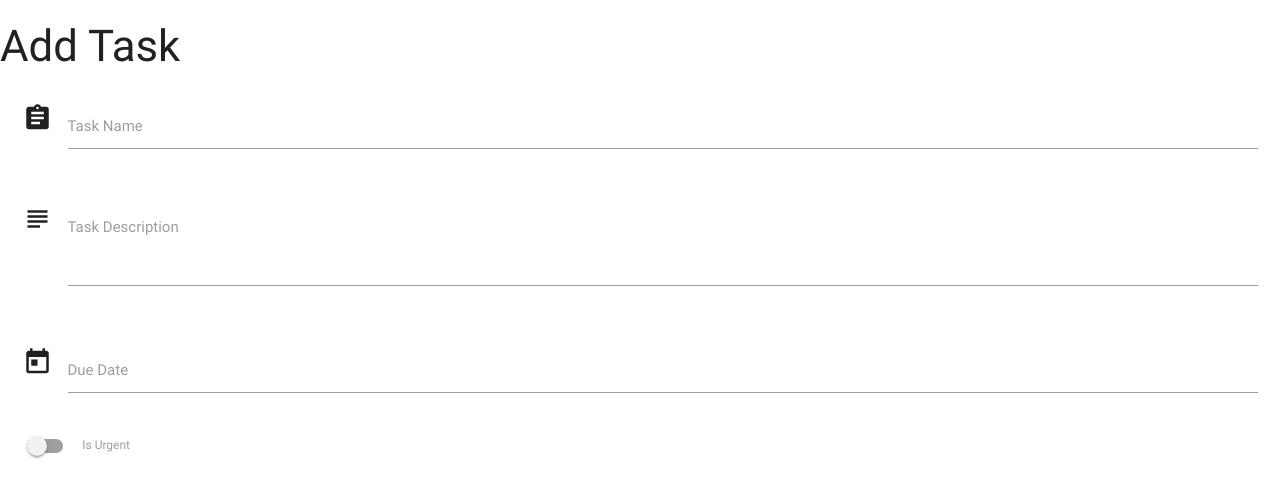
After one commit to terencecistudent/task-manager-CI, a Flask app: page /add_task in a window 1280 px wide. The commit adds this page. Shown: the top 498 px of the page. Run offline with Flask 2, Linux system fonts and the light colour scheme; some libraries are stand-ins or nearby versions.

Commit message:
Mini project, putting the basics in place complete

```diff
--- a/app.py
+++ b/app.py
@@ -19,6 +19,11 @@ def get_tasks():
     return render_template("tasks.html", tasks=mongo.db.tasks.find())
 
 
+@app.route("/add_task")
+def add_task():
+    return render_template("addtask.html")
+
+
 if __name__ == "__main__":
     app.run(host=os.environ.get('IP'),
         port=int(os.environ.get('PORT')),
--- /dev/null
+++ b/templates/addtask.html
@@ -0,0 +1,44 @@
+{% extends 'base.html' %}
+{% block content %}
+
+<h3>Add Task</h3>
+<div class="row">
+    <form action="" method="POST" class="col s12">
+        <!--Task Name-->
+        <div class="row">
+            <div class="input-field col s12">
+                <i class="material-icons prefix">assignment</i>
+                <input id="task_name" name="task_name" type="text" class="validate">
+                <label for="icon_prefix">Task Name</label>
+            </div>
+        </div>
+        <!--Task Description-->
+        <div class="row">
+            <div class="input-field col s12">
+                <i class="material-icons prefix">subject</i>
+                <textarea name="task_description" id="task_description" class="materialize-textarea"></textarea>
+                <label for="icon_telephone">Task Description</label>
+            </div>
+        </div>
+        <!--Date Picker-->
+        <div class="row">
+            <div class="input-field col s12" id="matfix">
+                <i class="material-icons prefix">today</i>
+                <input id="due_date" name="due_date" type="text" class="datepicker">
+                <label for="icon_prefix">Due Date</label>
+            </div>
+        </div>
+        <!-- Switch -->
+        <div class="row">
+            <div class="switch">
+                <label>
+                <input id="is_urgent" name="is-urgent" type="checkbox">
+                <span class="lever"></span>
+                Is Urgent
+                </label>
+            </div>
+        </div>
+    </form>
+  </div>
+
+{% endblock %}
--- /dev/null
+++ b/templates/base.html
@@ -0,0 +1,32 @@
+<!DOCTYPE html>
+<html lang="en">
+<head>
+    <meta charset="UTF-8">
+    <meta name="viewport" content="width=device-width, initial-scale=1.0">
+    <meta http-equiv="X-UA-Compatible" content="ie=edge">
+    <title>Base</title>
+    <link href="https://fonts.googleapis.com/icon?family=Material+Icons" rel="stylesheet">
+    <link rel="stylesheet" href="https://cdnjs.cloudflare.com/ajax/libs/materialize/0.100.2/css/materialize.min.css">
+</head>
+<body>
+    {% block content %}
+    {% endblock %}
+
+    <script src="https://cdnjs.cloudflare.com/ajax/libs/jquery/3.2.1/jquery.min.js"></script>
+    <script src="https://cdnjs.cloudflare.com/ajax/libs/materialize/0.100.2/js/materialize.min.js"></script>
+    <script type="text/javascript">
+        $(document).ready(function() {
+            $('.collapsible').collapsible();
+        })
+
+        document.getElementById("matfix").addEventListener("click", function(e) {
+            e.stopPropagation();
+        });
+    </script>
+    <!--<script type="text/javascript">
+        document.getElementById("matfix").addEventListener("click", function(e) {
+            e.stopPropagation();
+        });
+    </script>-->
+</body>
+</html>
```
Also changed, not shown: templates/tasks.html (+22 -18 lines).
